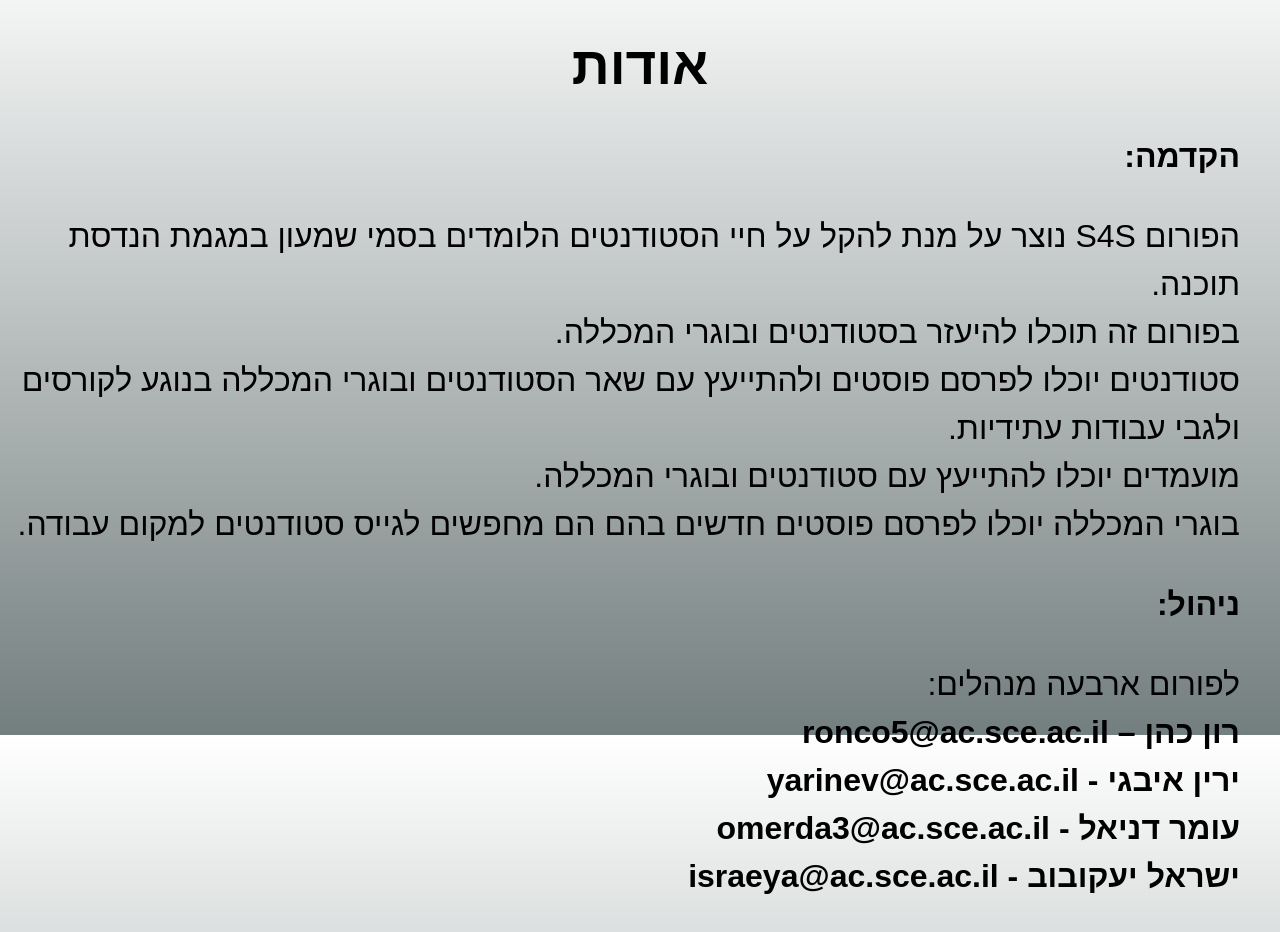
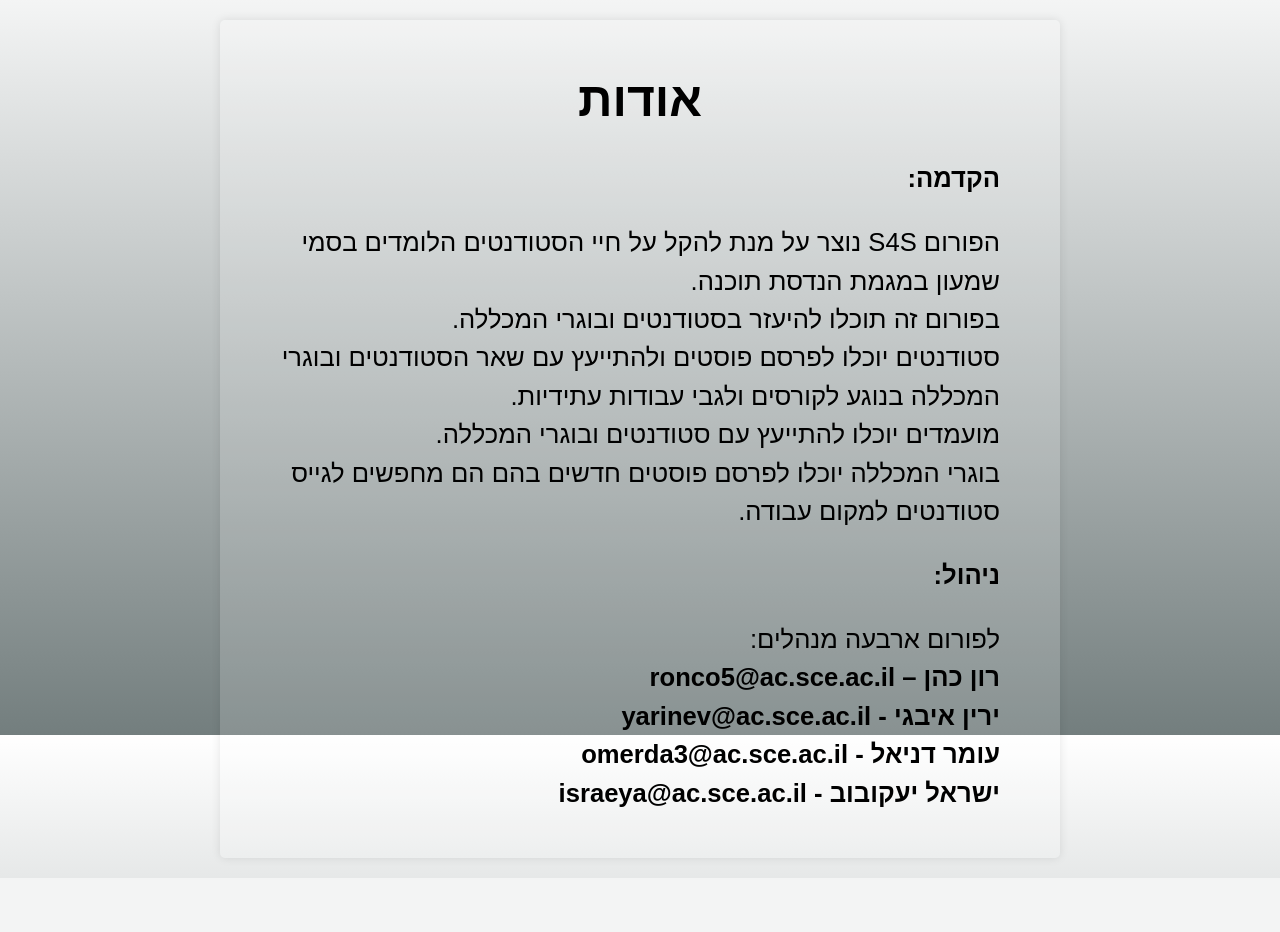
Before and after one commit to omerdani/StudentForStudent, a Django app: page /About_us/ in a window 1280 px wide. Shown: the part 65-997 px from the top of the page. After the commit the page ends 943 px from the top, so only its background shows below. Run offline with Django 5.2, Linux system fonts and the light colour scheme.

Commit message:
update 1.32

```diff
--- a/templates/About_us.html
+++ b/templates/About_us.html
@@ -7,7 +7,7 @@
         p, h2 {
             direction: rtl;
             margin-right: 40px;
-            font-size: 2em;
+            font-size: 1.6em;
             line-height: 1.5;
         }
         h4{
@@ -18,7 +18,7 @@
         }
         h1 {
             direction: rtl;
-            font-size: 3.3em; /* 1.5 times larger than other subtitles */
+            font-size: 3em; /* 1.5 times larger than other subtitles */
             font-weight: bold; /* make the text bold */
             text-align: center; /* center the text */
         }
@@ -79,6 +79,14 @@
             margin: 0px;
 
         }
+        .container {
+            max-width: 800px;
+            margin: 20px auto;
+            padding: 20px;
+            background-color: rgba(255, 255, 255, 0.15);
+            border-radius: 5px;
+            box-shadow: 0 0 10px rgba(0, 0, 0, 0.1);
+        }
         body {
             background: linear-gradient(to bottom, rgba(255, 255, 255, 1), {{ request.session.color|default:'rgb(115, 126, 126)' }});
             background-repeat: no-repeat;
@@ -115,6 +123,7 @@
 </header>
 <body>
 
+    <div class="container">
     <h1>אודות</h1>
     <h2>הקדמה:</h2>
     <p>
@@ -139,6 +148,8 @@
                 <a href="/About_us/">About us</a>
                 <a href="{% url 'logout' %}">Sign Out</a>
             </div>
+
+    </div>
 </body>
 </html>
 
--- a/templates/My_Profile.html
+++ b/templates/My_Profile.html
@@ -5,7 +5,7 @@
             background: linear-gradient(to bottom, rgba(255, 255, 255, 1), {{ request.session.color|default:'rgb(115, 126, 126)' }});
             background-repeat: no-repeat;
             background-attachment: fixed;
-            height: 100vh;
+            height: 100%;
             margin: 0;
             padding: 0;
             font-family: Arial, sans-serif;
--- a/templates/blog.detail.html
+++ b/templates/blog.detail.html
@@ -8,7 +8,7 @@
             background: linear-gradient(to bottom, rgba(255, 255, 255, 1), {{ request.session.color|default:'rgb(115, 126, 126)' }});
               background-repeat: no-repeat;
             background-attachment: fixed;
-            height: 100vh;
+            height: 100%;
             width: 100%;
             margin: 0;
             padding: 0;
```
Also changed, not shown: templates/MainForum.html (+4 -4 lines), templates/post_detail.html (+14 -9 lines), db.sqlite3.
